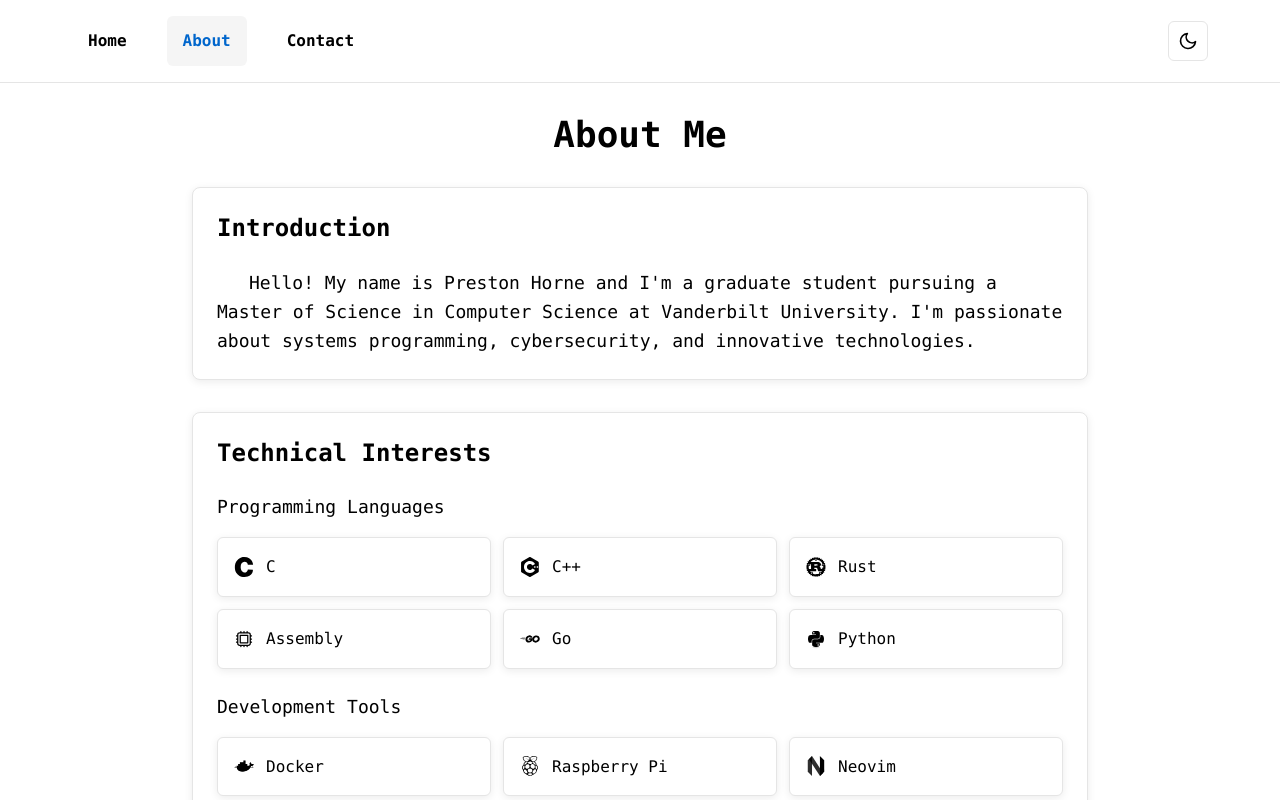
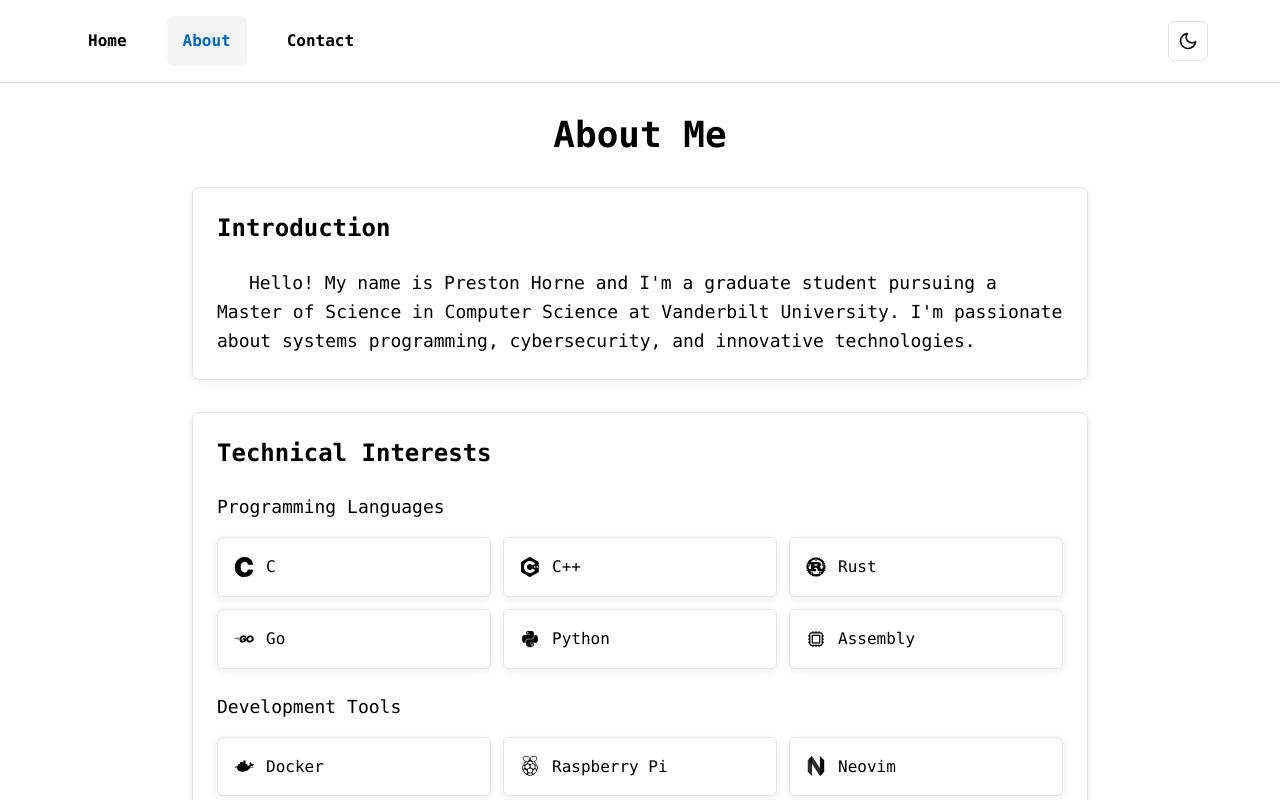
Before and after one commit to prestonmhorne/website, a Next.js app: page /about in a window 1280 px wide. Shown: the top 800 px of the page. Built offline with nearby package versions, Linux system fonts and the light colour scheme.

Commit message:
added assembly last

```diff
--- a/src/app/about/page.tsx
+++ b/src/app/about/page.tsx
@@ -19,11 +19,6 @@ export default function About() {
       className: "rust-icon"
     },
     {
-      name: "Assembly",
-      url: "https://en.wikipedia.org/wiki/Assembly_language",
-      icon: "/icons/assembly.svg"
-    },
-    {
       name: "Go",
       url: "https://go.dev",
       icon: "/icons/go.svg"
@@ -32,6 +27,11 @@ export default function About() {
       name: "Python",
       url: "https://www.python.org",
       icon: "/icons/python.svg"
+    },
+    {
+      name: "Assembly",
+      url: "https://en.wikipedia.org/wiki/Assembly_language",
+      icon: "/icons/assembly.svg"
     },
   ];
 
```
